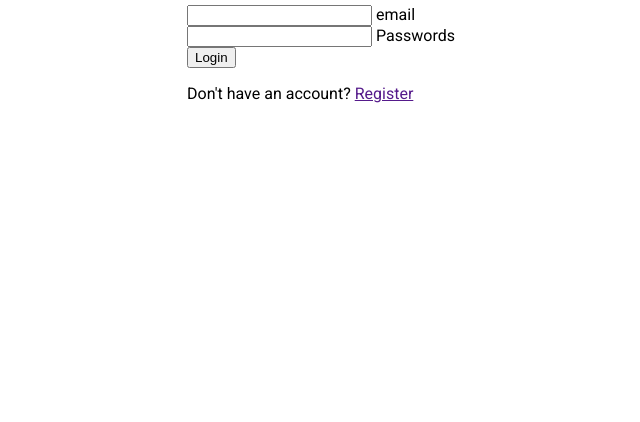
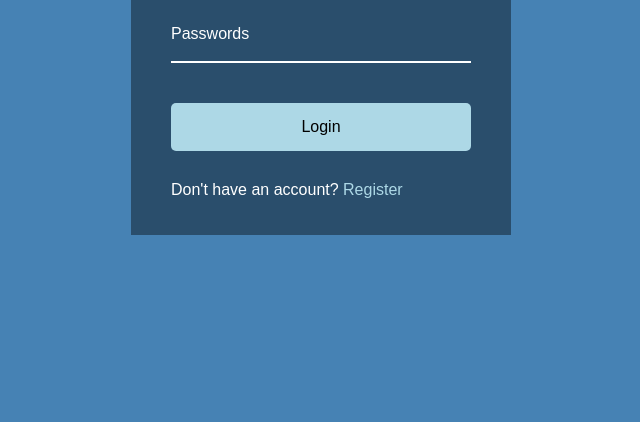
Before and after one commit to Alcamara/50Projects-50day_day8-Form_inputs_wave, a plain HTML site: page index.html in a window 1280 px wide. Shown: the part 378-800 px from the top of the page, without its empty margins (319-959 px from the left). Drawn offline with Linux system fonts and the light colour scheme; a web font is replaced by a local one.

Commit message:
styled html

```diff
--- a/index.html
+++ b/index.html
@@ -12,14 +12,14 @@
     <h1>Please Login</h1>
     <form>
         <!-- email input -->
-        <div class="form-contorl">
+        <div class="form-control">
             <input type="text" required>
             <label for="">
                 email
             </label>
         </div>
         <!-- password  -->
-        <div class="form-contorl">
+        <div class="form-control">
             <input type="password" required>
             <label for="">
                 Passwords
@@ -28,7 +28,7 @@
 
         <button class="btn">Login</button>
 
-        <p>
+        <p class="text">
             Don't have an account?
             <a href="">Register</a>
         </p>
--- a/style.css
+++ b/style.css
@@ -1,12 +1,14 @@
-@import url('https://fonts.googleapis.com/css2?family=Roboto:wght@400;700&family=Source+Code+Pro:wght@400;700&display=swap');
+@import url('https://fonts.googleapis.com/css2?family=Muli:wght@400;700&family=Source+Code+Pro:wght@400;700&display=swap');
 
 * {
     box-sizing: border-box;
 }
 
 body{
+    background-color: steelblue;
+    color: white;
     height: 100vh;
-    font-family: 'Roboto', sans-serif;
+    font-family: 'Muli', sans-serif;
     margin: 0;
     display: flex;
     flex-direction: column;
@@ -14,3 +16,73 @@ body{
     justify-content: center;
     overflow: hidden;
 }
+
+.container{
+    background-color: rgba(0,0,0,0.4);
+    padding: 20px 40px;
+    bordfer-radius: 5px;
+}
+
+.container h1{
+    text-align:center;
+    margin-bottom: 30px;
+}
+
+.container a{
+    text-decoration: none;
+    color: lightblue;
+}
+
+.form-control{
+    position: relative;
+    margin: 20px 0 40px;
+    width: 300px;
+}
+
+.form-control input{
+    color: white;
+    background-color: transparent;
+    border: 0;
+    border-bottom: 2px #fff solid;
+    display: block;
+    width: 100%;
+    padding: 15px 0;
+    font-size: 18px;
+}
+
+.form-control input:focus,
+.form-control input:valid{
+    outline: 0;
+}
+
+.form-control label{
+    position: absolute;
+    top: 15px;
+    left: 0;
+}
+
+
+
+.btn {
+    cursor: pointer;
+    display: inline-block;
+    width:100%;
+    background: lightblue;
+    padding: 15px;
+    font-family: inherit;
+    font-size: 16px;
+    border: 0;
+    border-radius: 5px;
+}
+
+.btn:focus{
+    outline:0;
+}
+
+.btn:active{
+    transform:scale(0.98)
+}
+
+.text{
+    margin-top: 30px
+}
```
